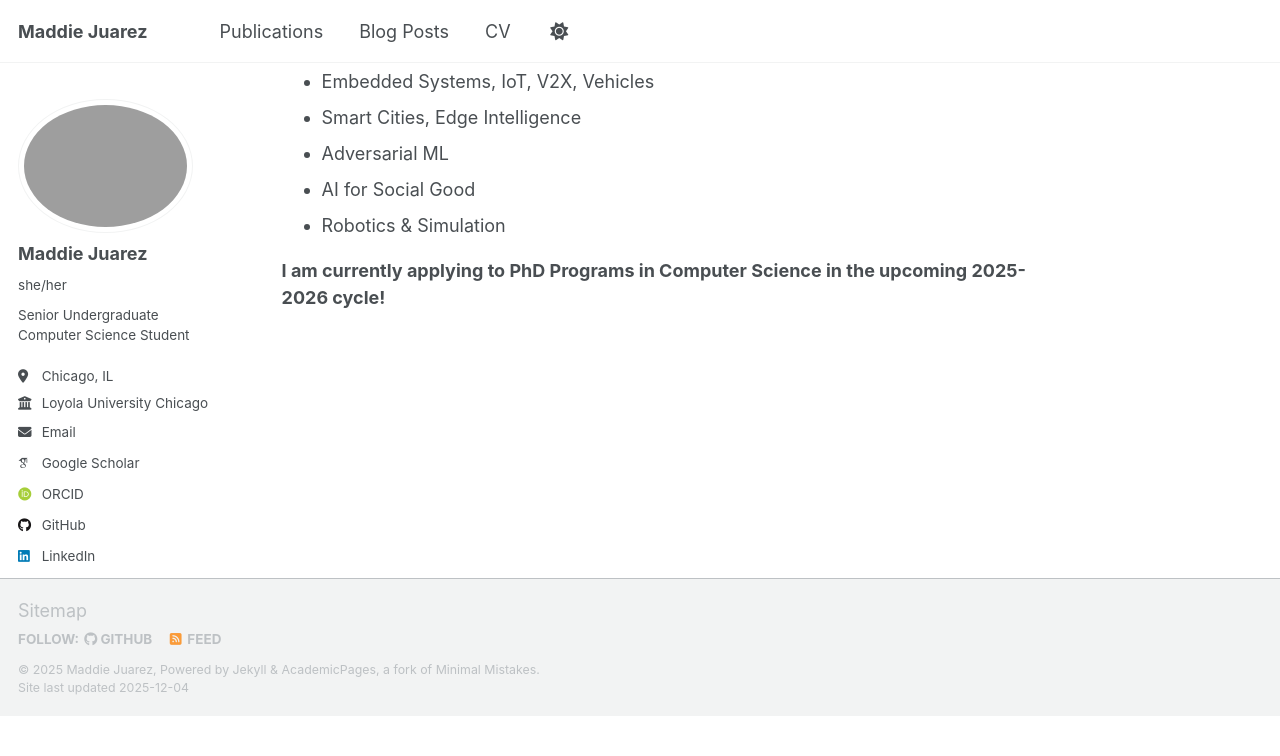
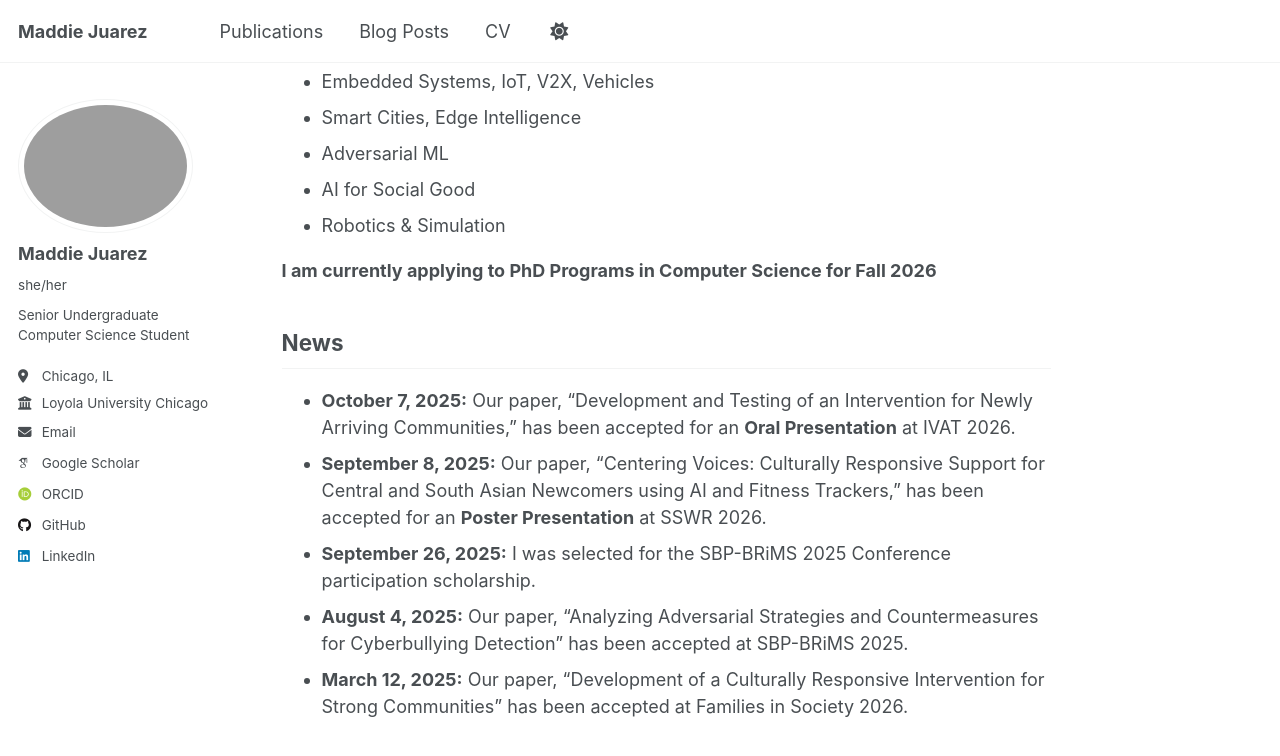
Before and after one commit to mjuarez4/mjuarez4.github.io, a Jekyll site: the page built from _pages/about.md, in a window 1280 px wide and 900 px high, scrolled down 314 px. Shown: the top 756 px of the window. Built offline with Jekyll 4.4.1, drawn with Linux system fonts in a browser that asks for light colours; some web fonts are replaced; a script that is not in the unit is left out; before the commit the page ends 1030 px from its top, so only the background shows below that.

Commit message:
adding publications + news

```diff
--- a/_pages/about.md
+++ b/_pages/about.md
@@ -20,4 +20,12 @@ Some of my research interests include, but not limited to:
 - Robotics & Simulation
 
 
-**I am currently applying to PhD Programs in Computer Science in the upcoming 2025-2026 cycle!**
+**I am currently applying to PhD Programs in Computer Science for Fall 2026**
+
+## News
+
+- **October 7, 2025:** Our paper, "Development and Testing of an Intervention for Newly Arriving Communities," has been accepted for an **Oral Presentation** at IVAT 2026.
+- **September 8, 2025:** Our paper, "Centering Voices: Culturally Responsive Support for Central and South Asian Newcomers using AI and Fitness Trackers," has been accepted for an **Poster Presentation** at SSWR 2026.
+- **September 26, 2025:** I was selected for the SBP-BRiMS 2025 Conference participation scholarship.
+- **August 4, 2025:** Our paper, "Analyzing Adversarial Strategies and Countermeasures for Cyberbullying Detection" has been accepted at SBP-BRiMS 2025.
+- **March 12, 2025:** Our paper, "Development of a Culturally Responsive Intervention for Strong Communities" has been accepted at Families in Society 2026.
```
Also changed, not shown: _publications/2025-06-08-paper-title-number-5.md (+1 -1 lines).
